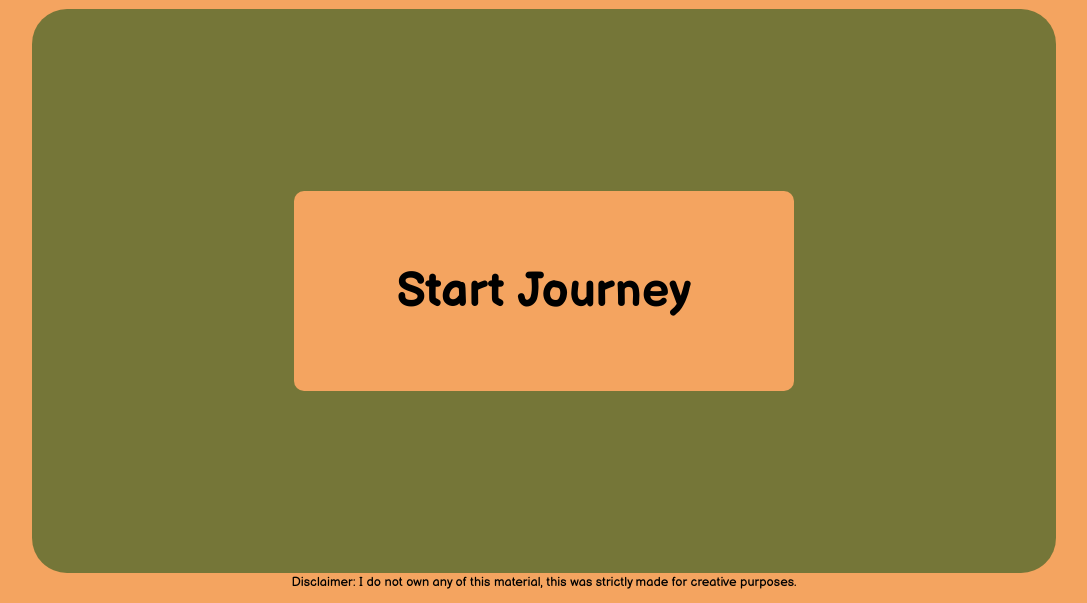
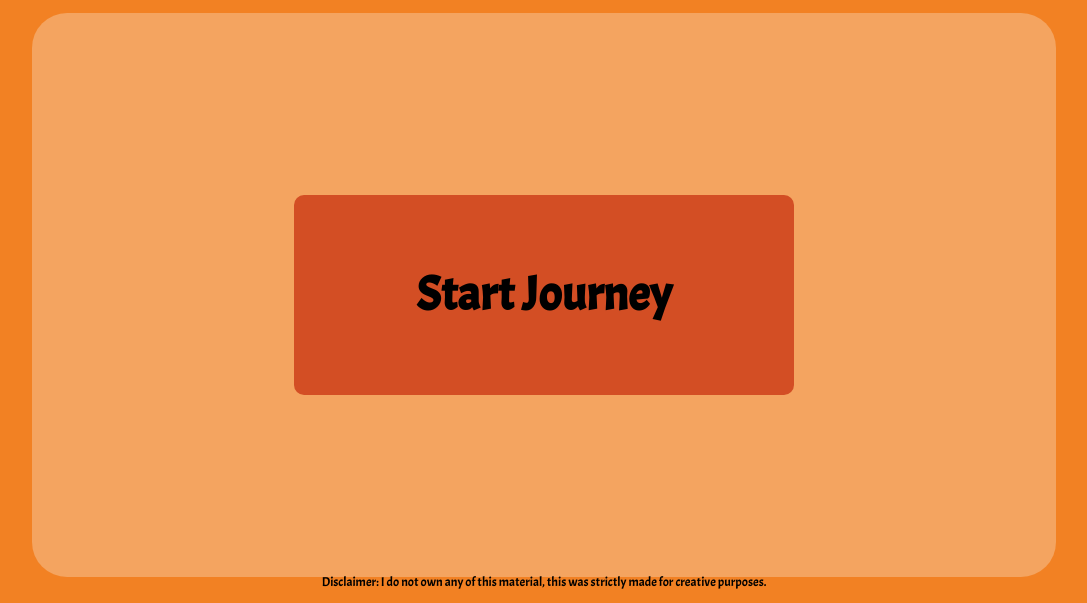
Before and after one commit to agrattan0820/Virtual-Safari, a plain HTML site: page index.html in a window 1280 px wide. Shown: the part 197-800 px from the top of the page, without its empty margins (96-1183 px from the left). Drawn offline with Linux system fonts and the light colour scheme.

Commit message:
New colors and fonts

```diff
--- a/index.html
+++ b/index.html
@@ -5,7 +5,7 @@
     <meta name="viewport" content="width=device-width, initial-scale=1.0" />
     <link rel="stylesheet" href="style.css" />
     <link
-      href="https://fonts.googleapis.com/css2?family=Balsamiq+Sans:ital,wght@0,400;0,700;1,400;1,700&display=swap"
+      href="https://fonts.googleapis.com/css2?family=Acme&family=Balsamiq+Sans:ital,wght@0,400;0,700;1,400;1,700&display=swap"
       rel="stylesheet"
     />
     <title>Virtual Safari</title>
--- a/style.css
+++ b/style.css
@@ -9,8 +9,8 @@ body {
   justify-content: center;
   align-items: center;
   flex-direction: column;
-  background-color: sandybrown;
-  font-family: "Balsamiq Sans", cursive;
+  background-color: #f28123;
+  font-family: "Acme", sans-serif;
 }
 
 header {
@@ -32,7 +32,7 @@ header h1 {
   height: 400px;
   width: 85%;
   border-radius: 35px;
-  background-color: rgba(85, 107, 47, 0.8);
+  background-color: sandybrown;
   display: flex;
   justify-content: center;
   align-items: center;
@@ -43,18 +43,19 @@ header h1 {
 .start-btn button {
   width: 300px;
   height: 100px;
-  background-color: sandybrown;
+  background-color: #d34e24;
   margin: 0 1rem;
   outline: none;
   border: none;
   border-radius: 10px;
-  font-family: "Balsamiq Sans", cursive;
+  font-family: "Acme", sans-serif;
   font-size: 2rem;
   font-weight: bold;
+  transition: ease-in-out 0.3s;
 }
 
 .start-btn button:hover {
-  background-color: wheat;
+  opacity: 0.9;
   cursor: pointer;
 }
 
@@ -83,10 +84,11 @@ header h1 {
   font-family: "Balsamiq Sans", cursive;
   font-size: 0.9rem;
   font-weight: bold;
+  transition: ease-in-out 0.3s;
 }
 
 .option-btns button:hover {
-  background-color: wheat;
+  opacity: 0.9;
   cursor: pointer;
 }
 
```
